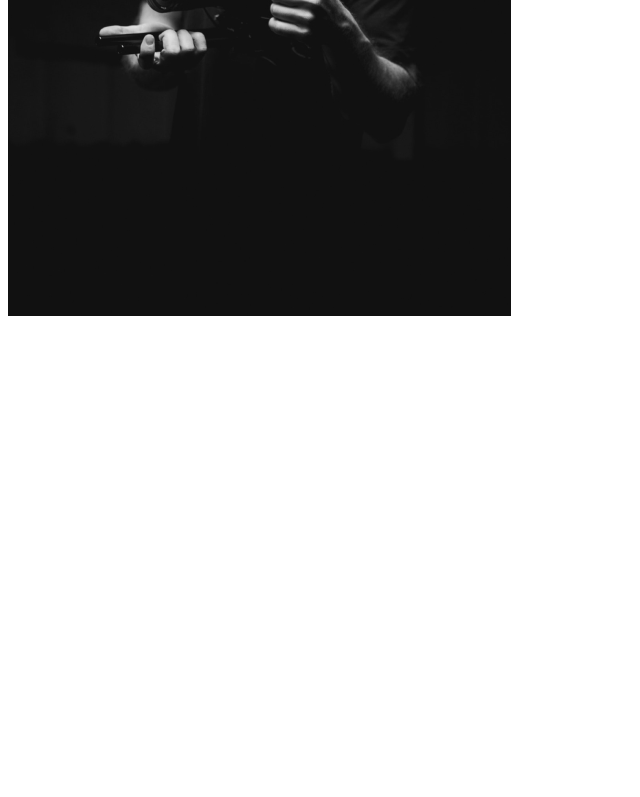
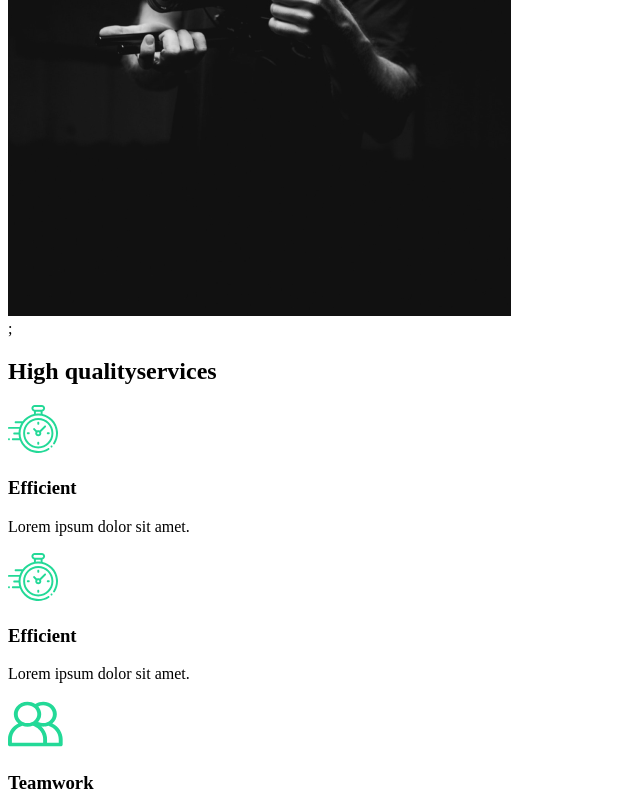
Before and after one commit to dApp-craftsman/catpure, a React (Create React App) app: page / in a window 1280 px wide. Shown: the part 654-1451 px from the top of the page, without its empty margins (0-640 px from the left). Before the commit the page ends 982 px from the top, so only its background shows below. Built offline with nearby package versions, Linux system fonts and the light colour scheme.

Commit message:
3. Services Section

```diff
--- /dev/null
+++ b/src/components/ServicesSection.js
@@ -0,0 +1,61 @@
+import React from 'react';
+//Import icons
+import clock from '../img/clock.svg';
+import diaphragm from '../img/diaphragm.svg';
+import money from '../img/money.svg';
+import teamwork from '../img/teamwork.svg';
+import home2 from '../img/home2.png';
+
+const ServicesSection = () => {
+  return (
+    <div className="services">
+      <div className="description">
+        <h2>
+          High <span>quality</span>services
+        </h2>
+        <div className="cards">
+          <div className="card">
+            <div className="icon">
+              <img src={clock} alt="" />
+              <h3>Efficient</h3>
+            </div>
+            <p>Lorem ipsum dolor sit amet.</p>
+          </div>
+          <div className="card">
+            <div className="icon">
+              <img src={clock} alt="icon" />
+              <h3>Efficient</h3>
+            </div>
+            <p>Lorem ipsum dolor sit amet.</p>
+          </div>
+          <div className="card">
+            <div className="icon">
+              <img src={teamwork} alt="icon" />
+              <h3>Teamwork</h3>
+            </div>
+            <p>Lorem ipsum dolor sit amet.</p>
+          </div>
+          <div className="card">
+            <div className="icon">
+              <img src={diaphragm} alt="icon" />
+              <h3>Diaphragm</h3>
+            </div>
+            <p>Lorem ipsum dolor sit amet.</p>
+          </div>
+          <div className="card">
+            <div className="icon">
+              <img src={money} alt="icon" />
+              <h3>Affordable</h3>
+            </div>
+            <p>Lorem ipsum dolor sit amet.</p>
+          </div>
+        </div>
+      </div>
+      <div className="image">
+        <img src={home2} alt="camera" />
+      </div>
+    </div>
+  );
+};
+
+export default ServicesSection;
--- a/src/pages/AboutUs.js
+++ b/src/pages/AboutUs.js
@@ -1,9 +1,14 @@
 import React from 'react';
 //Page Components
 import AboutSection from '../components/AboutSection';
+import ServicesSection from '../components/ServicesSection';
 
 const AboutUs = () => {
-  return <AboutSection />;
+  return(<>
+    <AboutSection />;
+    <ServicesSection />;
+  </>)
+
 };
 
 export default AboutUs;
```
